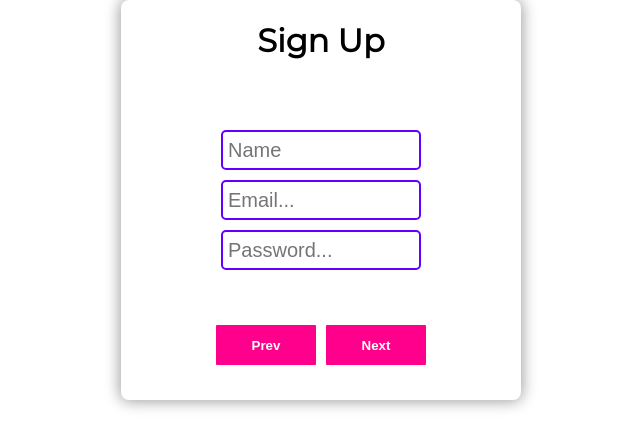
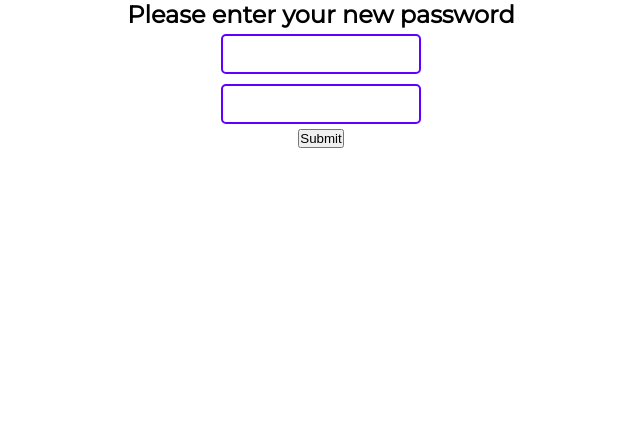
Before and after one commit to itsaditya01/hyperfit, a React (Create React App) app: page /resetpass in a window 1280 px wide. Shown: the top 448 px of the page, without its empty margins (319-959 px from the left). Built offline with nearby package versions, Linux system fonts and the light colour scheme; the HTML template or start-up script is replaced by a standard one.

Commit message:
forgot and reset added

```diff
--- /dev/null
+++ b/public/index.html
@@ -0,0 +1,40 @@
+<!DOCTYPE html>
+<html lang="en">
+  <head>
+    <meta charset="utf-8" />
+    <link rel="icon" href="%PUBLIC_URL%/favicon.ico" />
+    <meta name="viewport" content="width=device-width, initial-scale=1" />
+    <meta name="theme-color" content="#000000" />
+    <meta
+      name="description"
+      content="Web site created using create-react-app"
+    />
+    <link rel="apple-touch-icon" href="%PUBLIC_URL%/logo192.png" />
+    <!--
+      manifest.json provides metadata used when your web app is installed on a
+      user's mobile device or desktop. See https://developers.google.com/web/fundamentals/web-app-manifest/
+    -->
+    <link rel="manifest" href="%PUBLIC_URL%/manifest.json" />
+    <!--
+      Notice the use of %PUBLIC_URL% in the tags above.
+      It will be replaced with the URL of the `public` folder during the build.
+      Only files inside the `public` folder can be referenced from the HTML.
+      Unlike "/favicon.ico" or "favicon.ico", "%PUBLIC_URL%/favicon.ico" will
+      work correctly both with client-side routing and a non-root public URL.
+      Learn how to configure a non-root public URL by running `npm run build`.
+    -->
+    <title>React App</title>
+  </head>
+  <body>
+    <noscript>You need to enable JavaScript to run this app.</noscript>
+    <div id="root"></div>
+    <!--
+      This HTML file is a template.
+      If you open it directly in the browser, you will see an empty page.
+      You can add webfonts, meta tags, or analytics to this file.
+      The build step will place the bundled scripts into the <body> tag.
+      To begin the development, run `npm start` or `yarn start`.
+      To create a production bundle, use `npm run build` or `yarn build`.
+    -->
+  </body>
+</html>
--- a/src/App.js
+++ b/src/App.js
@@ -2,15 +2,31 @@
 import Hero from "./components/Hero/Hero";
 import NavBarHero from "./components/NavBar/NavBarHero";
 import Signup from "./components/Signup/Signup";
+import ResetPassword from "./components/ResetPassword/ResetPassword";
 import Form from "./components/Form";
+import { BrowserRouter, Routes, Route } from "react-router-dom";
+import ForgotPassword from "./components/ForgotPassword/ForgotPassword";
 
 function App() {
   return (
-    <div className="main">
-      {/* <NavBarHero />
-      <Hero /> */}
-      <Form />
-    </div>
+    <BrowserRouter>
+      <Routes>
+        <Route path="/" element={<Form />} />
+        <Route
+          path="/hero"
+          element={
+            <>
+              <NavBarHero />
+              <Hero />
+            </>
+          }
+        />
+        {/*
+         */}
+        <Route path="/forgotpass" element={<ForgotPassword />} />
+        <Route path="/resetpass" element={<ResetPassword />} />
+      </Routes>
+    </BrowserRouter>
   );
 }
 
--- /dev/null
+++ b/src/components/ForgotPassword/ForgotPassword.jsx
@@ -0,0 +1,29 @@
+import React from "react";
+import { useState } from "react";
+
+const ForgotPassword = () => {
+  const [email, setEmail] = useState("");
+  const [mess, setMess] = useState("");
+  return (
+    <div>
+      <h2>Forgot your password? Dont worry we got you</h2>
+      <input
+        type="text"
+        value={email}
+        onChange={(e) => setEmail(e.target.value)}
+      />
+      {mess === "" && (
+        <button
+          onClick={() => {
+            setMess("Password reset link sent to your reset account");
+          }}
+        >
+          Submit
+        </button>
+      )}
+      {mess !== "" ? <p style={{ color: "green" }}>{mess}</p> : ""}
+    </div>
+  );
+};
+
+export default ForgotPassword;
--- a/src/components/Form.js
+++ b/src/components/Form.js
@@ -2,6 +2,8 @@
 import SignUpInfo from "./SignUpInfo";
 import PersonalInfo from "./PersonalInfo";
 import OtherInfo from "./OtherInfo";
+import ForgotPassword from "./ForgotPassword/ForgotPassword";
+import { useNavigate } from "react-router-dom";
 
 function Form() {
   const [page, setPage] = useState(0);
@@ -24,7 +26,7 @@
       return <PersonalInfo formData={formData} setFormData={setFormData} />;
     }
   };
-
+  const navigate = useNavigate();
   return (
     <div className="form">
       <div className="form-container">
@@ -54,6 +56,19 @@
             {page === FormTitles.length - 1 ? "Submit" : "Next"}
           </button>
         </div>
+
+        <button
+          className="forgot-pass cp"
+          style={{
+            background: "pink",
+            width: "50%",
+            margin: "auto",
+            border: "none",
+          }}
+          onClick={() => navigate("/forgotpass")}
+        >
+          Forgot Password
+        </button>
       </div>
     </div>
   );
--- /dev/null
+++ b/src/components/ResetPassword/ResetPassword.jsx
@@ -0,0 +1,39 @@
+import React from "react";
+import { useState } from "react";
+
+const ResetPassword = () => {
+  const [pass, setPass] = useState({
+    password: "",
+    cpass: "",
+  });
+  const [err, setErr] = useState("");
+  return (
+    <div className="personal-info-container">
+      <h2>Please enter your new password</h2>
+      {err !== "" ? <p style={{ color: "red" }}>{err}</p> : ""}
+      <input
+        type="password"
+        value={pass.password}
+        onChange={(e) => setPass({ ...pass, password: e.target.value })}
+      />
+      <input
+        type="password"
+        value={pass.cpass}
+        onChange={(e) => setPass({ ...pass, cpass: e.target.value })}
+      />
+      <button
+        onClick={() => {
+          if (pass.password === pass.cpass) {
+            console.log("Okay");
+          } else {
+            setErr("The text in password and confirm password do not match");
+          }
+        }}
+      >
+        Submit
+      </button>
+    </div>
+  );
+};
+
+export default ResetPassword;
```
Also changed, not shown: public/manifest.json (added).
